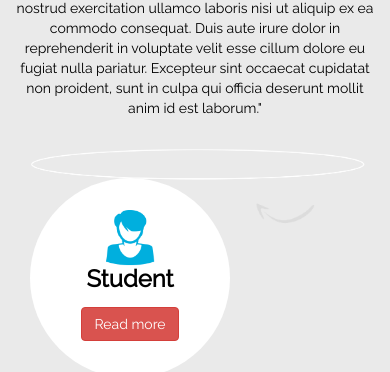
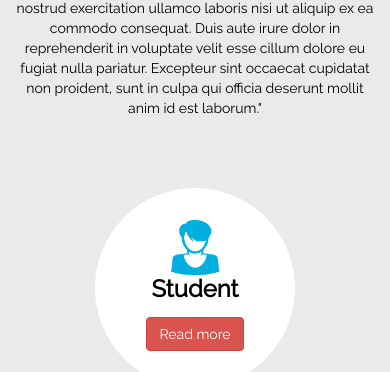
Before and after one commit to Muhammad-Almousa/codedoor-projekt, a plain HTML site: page index.html in a window 390 px wide. Shown: the part 1246-1618 px from the top of the page. Drawn offline with Linux system fonts and the light colour scheme.

Commit message:
fixing a bug in for companies page

```diff
--- a/css/style.css
+++ b/css/style.css
@@ -1369,7 +1369,22 @@ margin: 0px
 			padding: 20px;
 		}
 	/*End for companies*/
-
+	#background-community{
+    background-image: none;
+    height: 100%;
+    padding-top: 50px;
+}
+.photo-community {
+  width: 200px;
+  height: 200px;
+  background: #fff;
+  border-radius: 100%;
+  text-align: center;
+  margin: 10px auto;
+}
+.email-input {
+  padding-left: 30px;
+}
 
 /* Place the timelime to the left */
   .timeline::after {
@@ -1624,4 +1639,8 @@ margin: 0px
 	.contact-info {
     border-right: none;
 }
-}
+.active {
+  background: none !important;
+  border: solid #fff;
+}
+}
```
